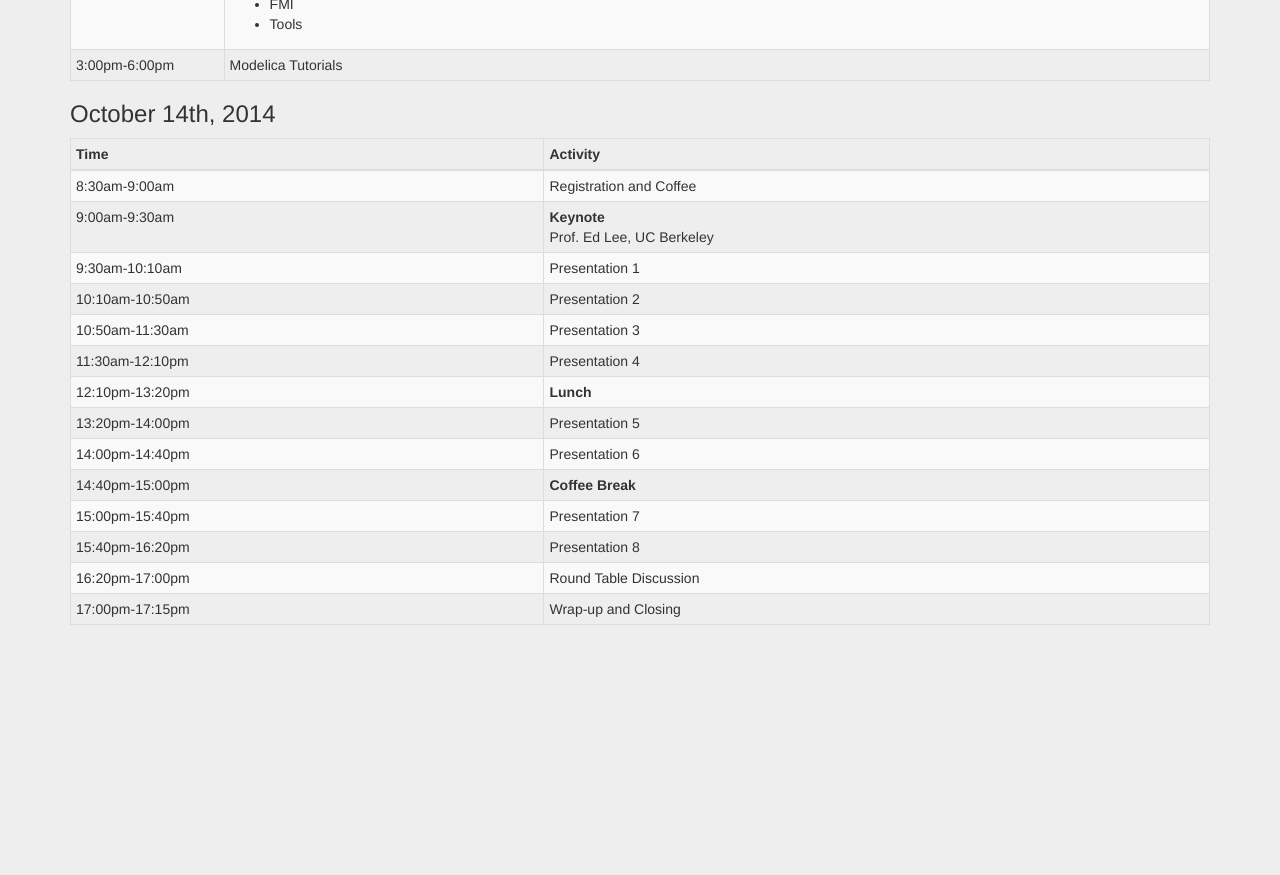
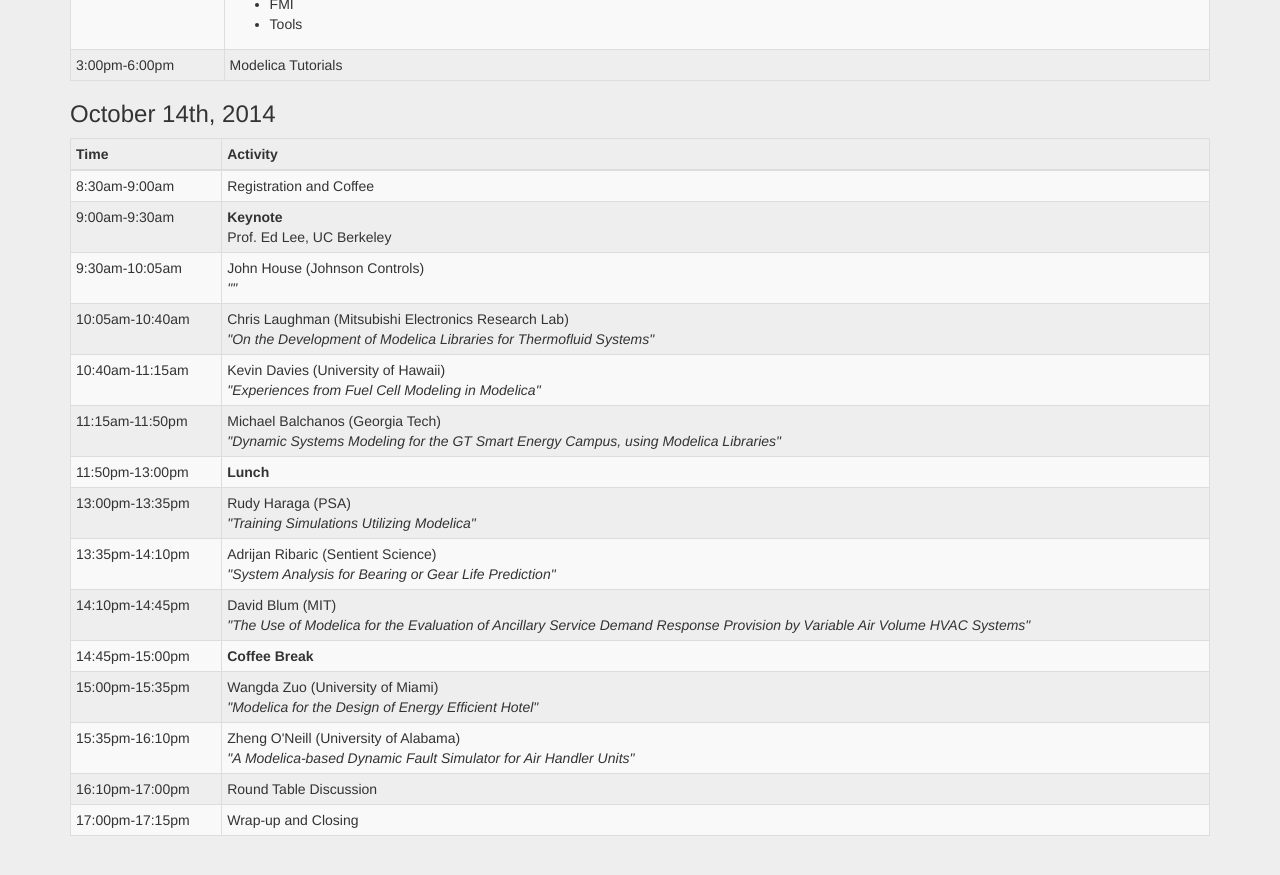
Before and after one commit to namug/web-site, a Jekyll site: the page built from _posts/2014-06-24-namug2014.markdown, in a window 1280 px wide and 900 px high, scrolled down 611 px. Shown: the top 875 px of the window. Built offline with Jekyll 4.4.1, drawn with Linux system fonts in a browser that asks for light colours; nearby versions of some CDN libraries; Markdown is read by kramdown in place of the engine named in the settings; before the commit the page ends 1256 px from its top, so only the background shows below that.

Commit message:
Updated program

```diff
--- a/_posts/2014-06-24-namug2014.markdown
+++ b/_posts/2014-06-24-namug2014.markdown
@@ -78,47 +78,78 @@
 	  <td><b>Keynote</b><br>Prof. Ed Lee, UC Berkeley</td>
 	</tr>
     <tr>
-	  <td>9:30am-10:10am</td>
-	  <td>Presentation 1</td>
+	  <td>9:30am-10:05am</td>
+	  <td>
+	  John House (Johnson Controls)<br>
+	  <i>""</i>
+	  </td>
 	</tr>
     <tr>
-	  <td>10:10am-10:50am</td>
-	  <td>Presentation 2</td>
+	  <td>10:05am-10:40am</td>
+	  <td>
+	  Chris Laughman (Mitsubishi Electronics Research Lab)<br>
+	  <i>"On the Development of Modelica Libraries for Thermofluid Systems"</i>
+	  </td>
 	</tr>
     <tr>
-	  <td>10:50am-11:30am</td>
-	  <td>Presentation 3</td>
+	  <td>10:40am-11:15am</td>
+	  <td>
+	  Kevin Davies (University of Hawaii)<br>
+	  <i>"Experiences from Fuel Cell Modeling in Modelica"</i>
+	  </td>
 	</tr>
     <tr>
-	  <td>11:30am-12:10pm</td>
-	  <td>Presentation 4</td>
+	  <td>11:15am-11:50pm</td>
+	  <td>
+	  Michael Balchanos (Georgia Tech)<br>
+	  <i>"Dynamic Systems Modeling for the GT Smart Energy Campus, using Modelica Libraries"</i>
+	  </td>
 	</tr>
     <tr>
-	  <td>12:10pm-13:20pm</td>
+	  <td>11:50pm-13:00pm</td>
 	  <td><b>Lunch</b></td>
 	</tr>
     <tr>
-	  <td>13:20pm-14:00pm</td>
-	  <td>Presentation 5</td>
+	  <td>13:00pm-13:35pm</td>
+	  <td>
+	  Rudy Haraga (PSA)<br>
+	  <i>"Training Simulations Utilizing Modelica"</i>
+	  </td>
 	</tr>
     <tr>
-	  <td>14:00pm-14:40pm</td>
-	  <td>Presentation 6</td>
+	  <td>13:35pm-14:10pm</td>
+	  <td>
+	  Adrijan Ribaric (Sentient Science)<br>
+	  <i>"System Analysis for Bearing or Gear Life Prediction"</i>
+	  </td>
 	</tr>
     <tr>
-	  <td>14:40pm-15:00pm</td>
+	  <td>14:10pm-14:45pm</td>
+	  <td>
+	  David Blum (MIT)<br>
+	  <i>"The Use of Modelica for the Evaluation of Ancillary Service Demand Response Provision by Variable Air Volume HVAC Systems"</i>
+	  </td>
+	</tr>
+    <tr>
+	  <td>14:45pm-15:00pm</td>
 	  <td><b>Coffee Break</b></td>
 	</tr>
     <tr>
-	  <td>15:00pm-15:40pm</td>
-	  <td>Presentation 7</td>
+	  <td>15:00pm-15:35pm</td>
+	  <td>
+	  Wangda Zuo (University of Miami)<br>
+	  <i>"Modelica for the Design of Energy Efficient Hotel"</i>
+	  </td>
 	</tr>
     <tr>
-	  <td>15:40pm-16:20pm</td>
-	  <td>Presentation 8</td>
+	  <td>15:35pm-16:10pm</td>
+	  <td>
+	  Zheng O'Neill (University of Alabama)<br>
+	  <i>"A Modelica-based Dynamic Fault Simulator for Air Handler Units"</i>
+	  </td>
 	</tr>
     <tr>
-	  <td>16:20pm-17:00pm</td>
+	  <td>16:10pm-17:00pm</td>
 	  <td>Round Table Discussion</td>
 	</tr>
     <tr>
@@ -127,3 +158,6 @@
 	</tr>
   </tbody>
 </table>
+
+<br>
+<br>
```
Also changed, not shown: 1 other file.
